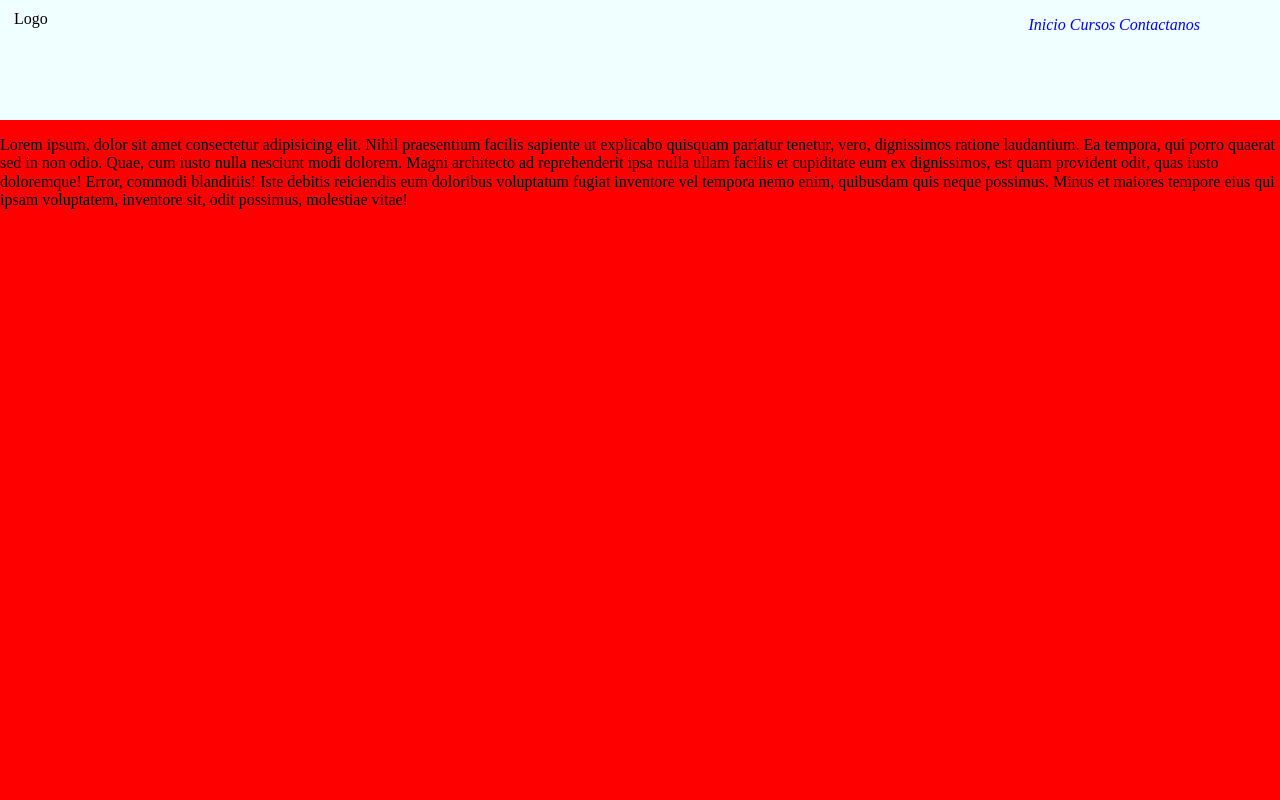
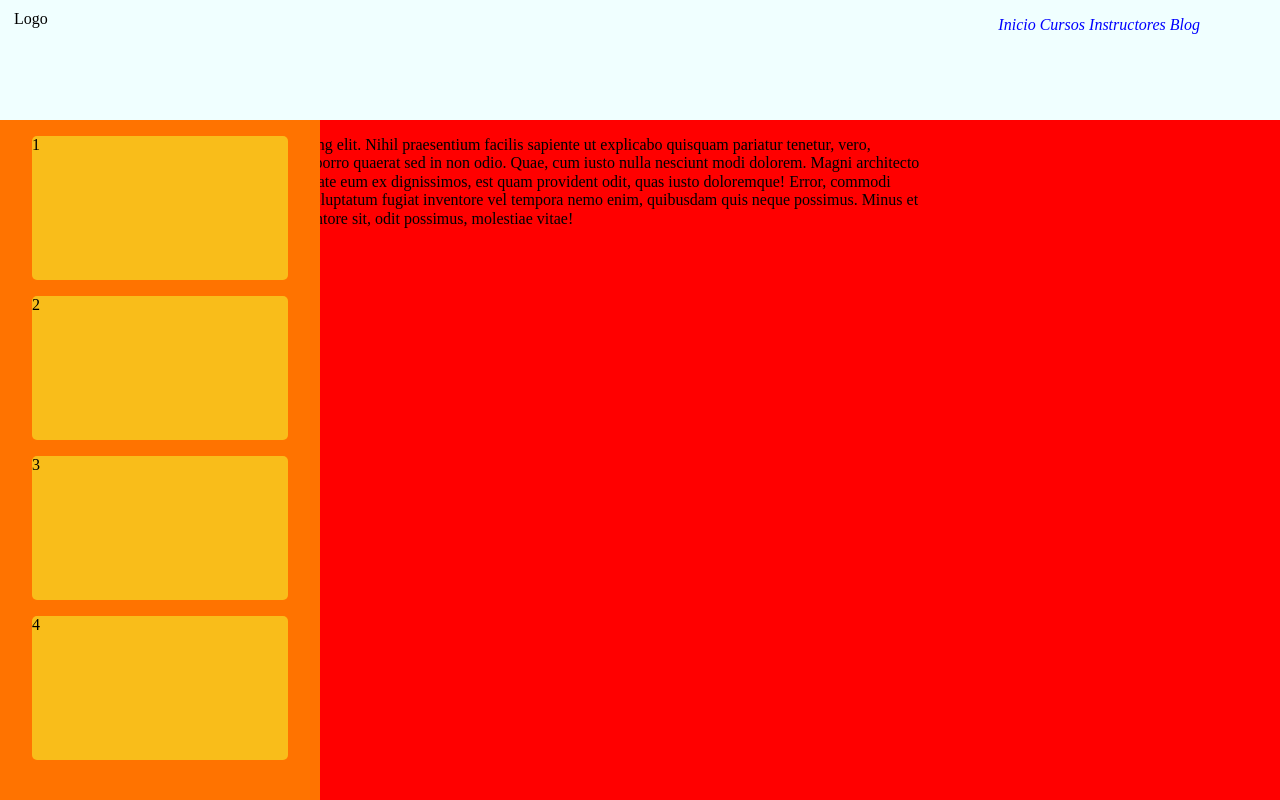
Before and after one commit to JesusDevelop/LayoutWeb, a plain HTML site: page index.html in a window 1280 px wide. Drawn offline with Linux system fonts and the light colour scheme.

Commit message:
lateral terminado

```diff
--- a/css/style.css
+++ b/css/style.css
@@ -1,5 +1,6 @@
 body{
     background-color: red;
+    display: inline;
 }
 
 .header{
@@ -27,3 +28,28 @@ body{
     color: blue;
 
 }
+.principal{
+    display: inline-block;
+}
+.lateral{
+    height: 85vh;
+    width: 25vw;
+    background-color: rgb(255, 115, 0);
+    position: absolute;
+    margin-left: auto;
+}
+
+.elemento-lateral{
+    display: block;
+    background-color: rgba(247, 226, 39, 0.671);
+    width: 20vw;
+    height: 18vh;
+    margin: 0 auto;
+    border-radius: 5px;
+
+}
+main{
+    width: 72vw;
+    display: inline-block;
+
+}
--- a/index.html
+++ b/index.html
@@ -19,16 +19,18 @@
             <ul class="nav-element">
                 <li class="nav-element__lista"><a href="#">Inicio</a></li>
                 <li class="nav-element__lista"><a href="#">Cursos</a></li>
-                <li class="nav-element__lista"><a href="#">Contactanos</a></li>
+                <li class="nav-element__lista"><a href="#">Instructores</a></li>
+                <li class="nav-element__lista"><a href="#">Blog</a></li>
             </ul>
         </nav>
     </header>
-    <aside class="lateral">
-        <div class="elemento-lateral"></div>
-        <div class="elemento-lateral"></div>
-        <div class="elemento-lateral"></div>
-    </aside>
-    <main>
+    <main class="principal">
+        <aside class="lateral">
+            <div class="elemento-lateral"><p>1</p></div>
+            <div class="elemento-lateral"><p>2</p></div>
+            <div class="elemento-lateral"><p>3</p></div>
+            <div class="elemento-lateral"><p>4</p></div>
+        </aside>
         <section>
             <p>Lorem ipsum, dolor sit amet consectetur adipisicing elit. Nihil praesentium facilis sapiente ut explicabo quisquam pariatur tenetur, vero, dignissimos ratione laudantium. Ea tempora, qui porro quaerat sed in non odio.
             Quae, cum iusto nulla nesciunt modi dolorem. Magni architecto ad reprehenderit ipsa nulla ullam facilis et cupiditate eum ex dignissimos, est quam provident odit, quas iusto doloremque! Error, commodi blanditiis!
```
